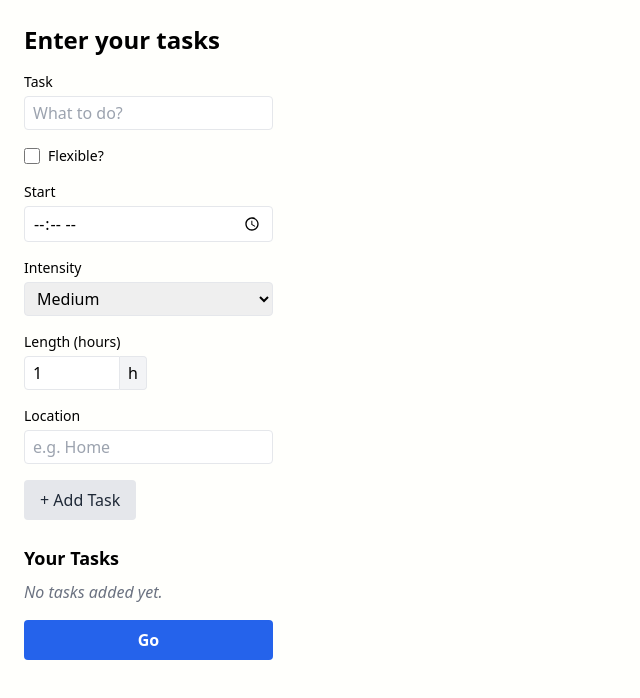
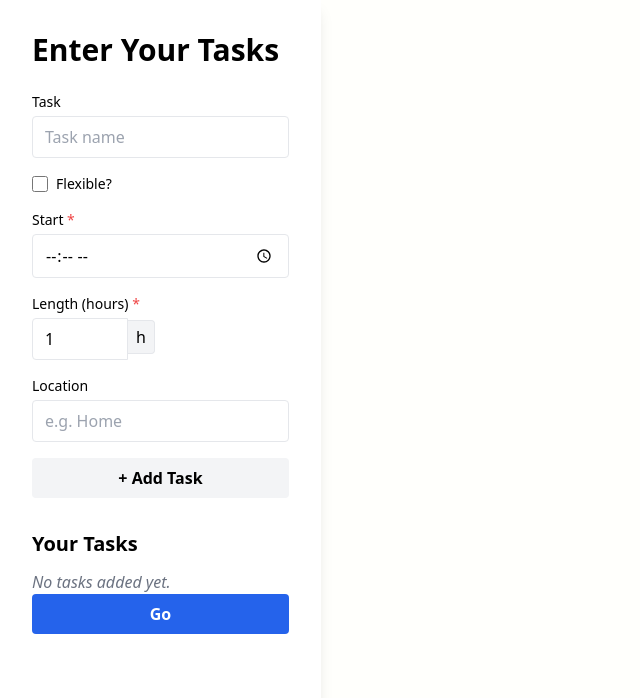
Before and after one commit to Theocat321/procrastiplanner, a React (Vite) app in the folder frontend/: page / in a window 1280 px wide. Shown: the top 698 px of the page, without its empty margins (0-640 px from the left). Built offline with nearby package versions, Linux system fonts and the light colour scheme.

Commit message:
Updated views

```diff
--- a/frontend/src/components/TaskForm.jsx
+++ b/frontend/src/components/TaskForm.jsx
@@ -12,40 +12,40 @@ export default function TaskForm({ onSubmit }) {
     flexible: false,
   })
 
-  // derive intensity options based on flexible flag
   const intensityOptions = newTask.flexible
     ? ['Light', 'Medium']
     : ['Medium', 'Deep']
 
-  // ensure current intensity is valid when flexible toggles
   useEffect(() => {
     if (!intensityOptions.includes(newTask.intensity)) {
-      setNewTask(prev => ({ ...prev, intensity: intensityOptions[0] }))
+      setNewTask(t => ({ ...t, intensity: intensityOptions[0] }))
     }
   }, [newTask.flexible])
 
-  const handleChange = (field, value) => {
+  const change = (field, val) => {
     if (field === 'length') {
-      const v = parseFloat(value)
-      setNewTask(prev => ({
-        ...prev,
+      const v = parseFloat(val)
+      return setNewTask(t => ({
+        ...t,
         length: isNaN(v) ? 0.1 : Math.max(0.1, v)
       }))
-    } else if (field === 'flexible') {
-      setNewTask(prev => ({
-        ...prev,
-        flexible: value,
-        start: value ? '' : prev.start
+    }
+    if (field === 'flexible') {
+      return setNewTask(t => ({
+        ...t,
+        flexible: val,
+        start: val ? '' : t.start,
       }))
-    } else {
-      setNewTask(prev => ({ ...prev, [field]: value }))
     }
+    setNewTask(t => ({ ...t, [field]: val }))
   }
 
-  const handleAdd = e => {
+  const add = e => {
     e.preventDefault()
     if (!newTask.name) return
-    setTasks(prev => [...prev, newTask])
+    if (!newTask.flexible && !newTask.start) return  // require start if not flexible
+    // length is always required (the input is always present and min=0.1)
+    setTasks(ts => [...ts, newTask])
     setNewTask({
       name: '',
       start: '',
@@ -56,22 +56,22 @@ export default function TaskForm({ onSubmit }) {
     })
   }
 
-  const handleRemove = idx => {
-    setTasks(prev => prev.filter((_, i) => i !== idx))
-  }
+  const remove = i => setTasks(ts => ts.filter((_, idx) => idx !== i))
+  const schedule = () => tasks.length && onSubmit(tasks)
 
   return (
-    <div className="space-y-6">
-      <form onSubmit={handleAdd} className="space-y-4">
+    <div className="space-y-8">
+      <form onSubmit={add} className="space-y-4">
         {/* Task Name */}
         <div>
-          <label className="block text-sm mb-1">Task</label>
+          <label className="block text-sm font-medium">Task</label>
           <input
             type="text"
-            className="w-full border rounded px-2 py-1"
+            required
+            className="mt-1 w-full border rounded px-3 py-2"
             value={newTask.name}
-            onChange={e => handleChange('name', e.target.value)}
-            placeholder="What to do?"
+            onChange={e => change('name', e.target.value)}
+            placeholder="Task name"
           />
         </div>
 
@@ -81,8 +81,8 @@ export default function TaskForm({ onSubmit }) {
             id="flexible"
             type="checkbox"
             checked={newTask.flexible}
-            onChange={e => handleChange('flexible', e.target.checked)}
-            className="h-4 w-4"
+            onChange={e => change('flexible', e.target.checked)}
+            className="h-4 w-4 text-blue-600"
           />
           <label htmlFor="flexible" className="text-sm">
             Flexible?
@@ -92,43 +92,33 @@ export default function TaskForm({ onSubmit }) {
         {/* Start Time (only if not flexible) */}
         {!newTask.flexible && (
           <div>
-            <label className="block text-sm mb-1">Start</label>
+            <label className="block text-sm font-medium">
+              Start <span className="text-red-500">*</span>
+            </label>
             <input
               type="time"
-              className="w-full border rounded px-2 py-1"
+              required
+              className="mt-1 w-full border rounded px-3 py-2"
               value={newTask.start}
-              onChange={e => handleChange('start', e.target.value)}
+              onChange={e => change('start', e.target.value)}
             />
           </div>
         )}
 
-        {/* Intensity (options depend on flexible) */}
-        {!newTask.flexible && (
+        {/* Length (always shown) */}
         <div>
-            <label className="block text-sm mb-1">Intensity</label>
-            <select
-              className="w-full border rounded px-2 py-1"
-              value={newTask.intensity}
-              onChange={e => handleChange('intensity', e.target.value)}
-            >
-              {intensityOptions.map(opt => (
-                <option key={opt}>{opt}</option>
-              ))}
-            </select>
-          </div>
-        )}
-
-        {/* Length */}
-        <div>
-          <label className="block text-sm mb-1">Length (hours)</label>
+          <label className="block text-sm font-medium">
+            Length (hours) <span className="text-red-500">*</span>
+          </label>
           <div className="flex items-center">
             <input
               type="number"
-              className="w-24 border rounded-l px-2 py-1"
+              step="0.1"
+              min="0.1"
+              required
+              className="mt-1 w-24 border rounded-l px-3 py-2"
               value={newTask.length}
-              min="0.1"
-              step="0.1"
-              onChange={e => handleChange('length', e.target.value)}
+              onChange={e => change('length', e.target.value)}
             />
             <span className="border-t border-b border-r rounded-r px-2 py-1 bg-gray-100">
               h
@@ -138,19 +128,35 @@ export default function TaskForm({ onSubmit }) {
 
         {/* Location */}
         <div>
-          <label className="block text-sm mb-1">Location</label>
+          <label className="block text-sm font-medium">Location</label>
           <input
             type="text"
-            className="w-full border rounded px-2 py-1"
+            className="mt-1 w-full border rounded px-3 py-2"
             value={newTask.location}
-            onChange={e => handleChange('location', e.target.value)}
+            onChange={e => change('location', e.target.value)}
             placeholder="e.g. Home"
           />
         </div>
 
+        {/* Intensity */}
+        {newTask.flexible && (
+          <div>
+            <label className="block text-sm font-medium">Intensity</label>
+            <select
+              className="mt-1 w-full border rounded px-3 py-2"
+              value={newTask.intensity}
+              onChange={e => change('intensity', e.target.value)}
+            >
+              {intensityOptions.map(opt => (
+                <option key={opt}>{opt}</option>
+              ))}
+            </select>
+          </div>
+        )}
+
         <button
           type="submit"
-          className="px-4 py-2 bg-gray-200 text-gray-800 rounded"
+          className="w-full py-2 bg-gray-100 hover:bg-gray-200 rounded font-semibold"
         >
           + Add Task
         </button>
@@ -158,39 +164,41 @@ export default function TaskForm({ onSubmit }) {
 
       {/* Task List */}
       <div>
-        <h2 className="text-lg font-semibold mb-2">Your Tasks</h2>
-        {tasks.length === 0 && (
+        <h3 className="text-xl font-semibold mb-3">Your Tasks</h3>
+        {tasks.length === 0 ? (
           <p className="text-gray-500 italic">No tasks added yet.</p>
-        )}
+        ) : (
           <ul className="space-y-2 mb-4">
             {tasks.map((t, i) => (
               <li
                 key={i}
-              className="flex justify-between items-center border rounded p-2"
+                className="flex justify-between items-center border rounded px-4 py-3 bg-white"
               >
-              <div>
+                <div className="space-y-1">
                   <div className="font-medium">{t.name}</div>
                   <div className="text-sm text-gray-600">
-                  {!t.flexible && <span>{t.start} • </span>}
+                    {!t.flexible && `${t.start} • `}
                     {t.length.toFixed(1)}h • {t.location} • {t.intensity}
                     {!t.flexible && (
-                    <span className="ml-2 text-red-500 font-semibold">Fixed</span>
+                      <span className="ml-2 text-red-500 font-semibold">
+                        Fixed
+                      </span>
                     )}
                   </div>
                 </div>
                 <button
-                onClick={() => handleRemove(i)}
-                className="text-red-500 hover:underline"
+                  onClick={() => remove(i)}
+                  className="text-red-500 hover:underline text-sm"
                 >
                   Remove
                 </button>
               </li>
             ))}
           </ul>
-
+        )}
         <button
-          onClick={() => onSubmit(tasks)}
-          className="w-full px-4 py-2 bg-blue-600 text-white font-semibold rounded"
+          onClick={schedule}
+          className="w-full py-2 bg-blue-600 hover:bg-blue-700 text-white rounded font-semibold"
         >
           Go
         </button>
--- a/frontend/src/pages/Home.jsx
+++ b/frontend/src/pages/Home.jsx
@@ -8,50 +8,41 @@ export default function Home() {
   const [schedule, setSchedule] = useState([])
 
   const handleSubmit = async tasks => {
-    try {
     const res = await fetch('http://localhost:8000/schedule/', {
       method: 'POST',
       headers: { 'Content-Type': 'application/json' },
       body: JSON.stringify({ tasks }),
     })
-      if (!res.ok) throw new Error(`API error ${res.status}`)
     const data = await res.json()
-      // backend returns { schedule: [...] }
     setSchedule(Array.isArray(data.schedule) ? data.schedule : [])
-    } catch (err) {
-      console.error('Failed to fetch schedule:', err)
-      setSchedule([])
-    }
   }
 
-  const formWidth = schedule.length > 0 ? '50%' : '100%'
+  const formFlex = schedule.length ? 'basis-1/2' : 'basis-full'
 
   return (
-    <div className="min-h-screen flex">
+    <div className="min-h-screen flex bg-gray-50">
       <motion.div
-        className="p-6"
-        initial={{ width: '100%' }}
-        animate={{ width: formWidth }}
-        transition={{ duration: 0.8, ease: 'easeInOut' }}
-        style={{ overflow: 'hidden' }}
+        className={`${formFlex} p-8 bg-white shadow-lg`}
+        initial={{ flexBasis: '100%' }}
+        animate={{ flexBasis: formFlex === 'basis-full' ? '100%' : '50%' }}
+        transition={{ duration: 0.6, ease: 'easeInOut' }}
       >
-        <h1 className="text-2xl font-semibold mb-4">Enter your tasks</h1>
+        <h2 className="text-3xl font-extrabold mb-6">Enter Your Tasks</h2>
         <TaskForm onSubmit={handleSubmit} />
       </motion.div>
 
       <AnimatePresence>
         {schedule.length > 0 && (
           <motion.div
-            className="p-6 border-l"
+            className="basis-1/2 p-8 overflow-y-auto"
             initial={{ opacity: 0 }}
             animate={{ opacity: 1 }}
             exit={{ opacity: 0 }}
-            transition={{ delay: 0.5, duration: 0.6 }}
-            style={{ width: '50%' }}
+            transition={{ delay: 0.4, duration: 0.6 }}
           >
-            <h1 className="text-2xl font-semibold mb-4">
-              Your Least-Optimal Schedule
-            </h1>
+            <h2 className="text-3xl font-extrabold mb-6">
+              Your Least‐Optimal Schedule
+            </h2>
             <ScheduleView schedule={schedule} />
           </motion.div>
         )}
```
Also changed, not shown: frontend/src/components/ScheduleView.jsx (+12 -12 lines). Lines whose indentation alone changed are shown as unchanged.
